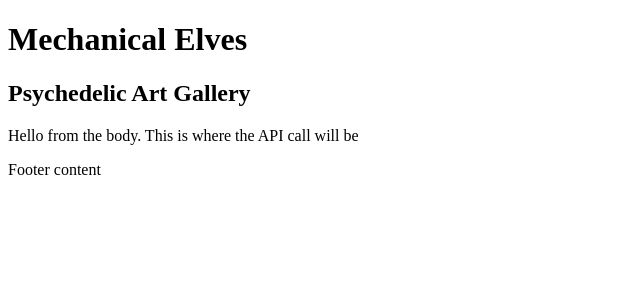
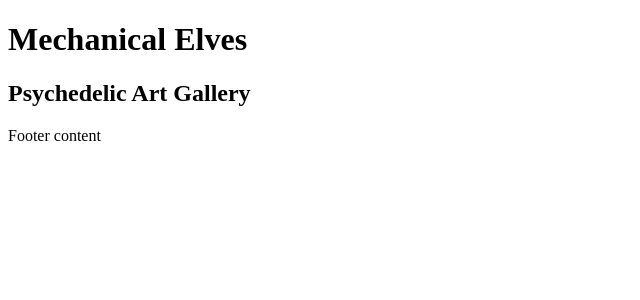
Before and after one commit to lsapundzic/machine-elves.com, a JavaScript app: page / in a window 1280 px wide. Shown: the top 300 px of the page, without its empty margins (0-640 px from the left). Built offline with nearby package versions, Linux system fonts and the light colour scheme; the HTML template or start-up script is replaced by a standard one.

Commit message:
Major pages of the project

```diff
--- a/src/App.js
+++ b/src/App.js
@@ -1,7 +1,6 @@
 import "./styles/App.css";
 import Header from "./components/Header";
 import Navbar from "./components/Navbar";
-import Body from "./components/Body";
 import Footer from "./components/Footer";
 
 function App() {
@@ -9,7 +8,6 @@ function App() {
     <div>
       <Header />
       <Navbar />
-      <Body />
       <Footer />
     </div>
   );
```
